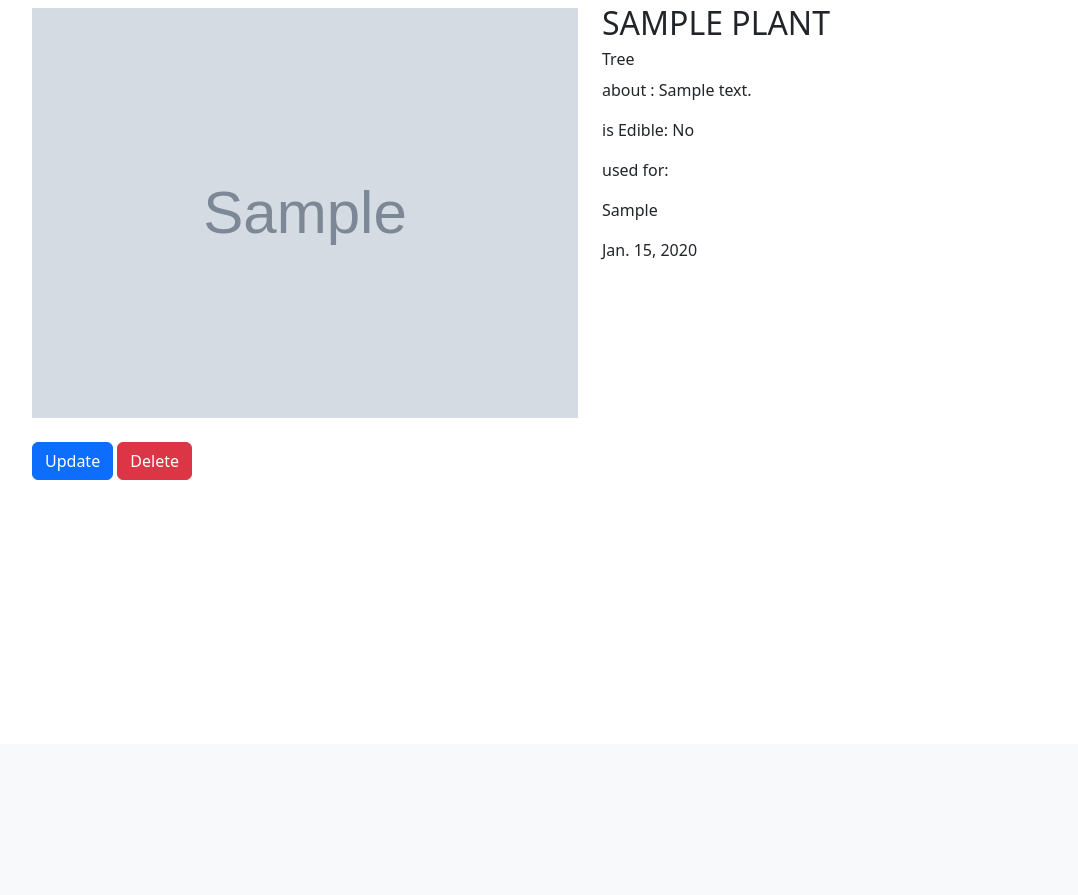
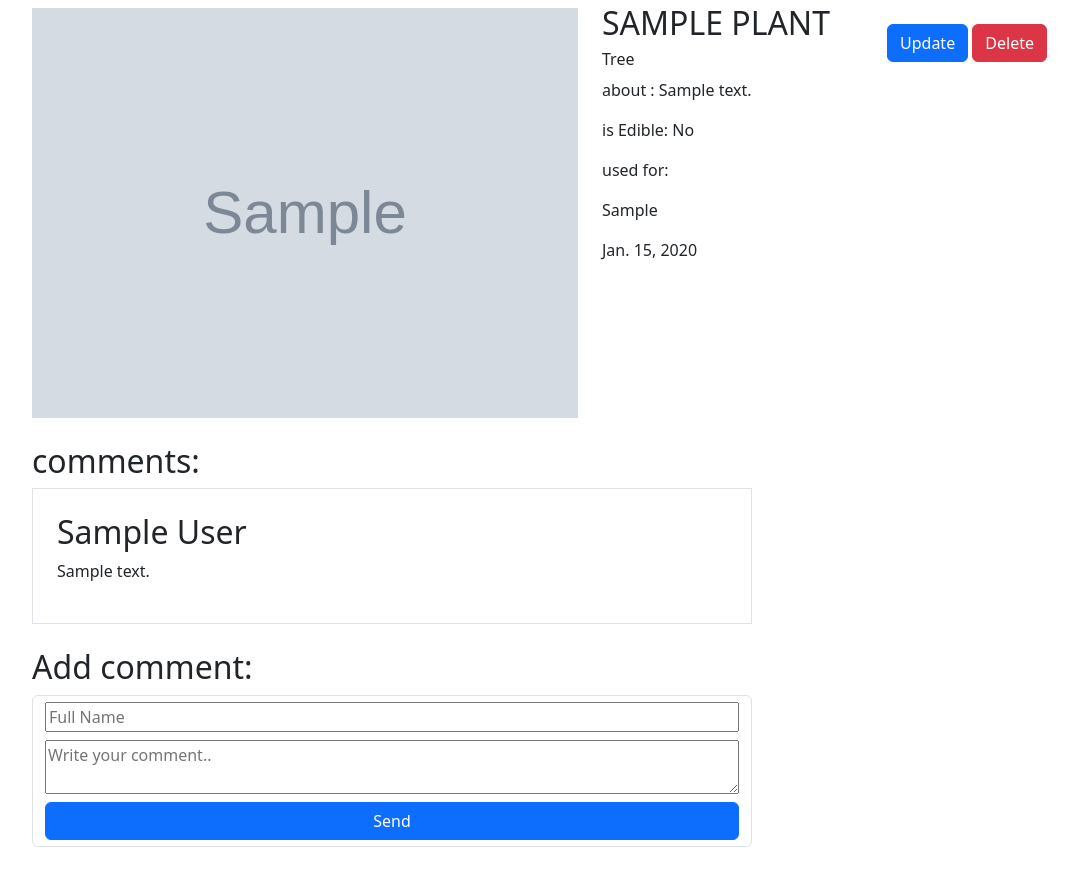
Before and after one commit to T-Python-Feb-24/LAB-ORM-2-PLANTEER, a Django app: page /plants/1/detail/ in a window 1280 px wide. Shown: the part 56-951 px from the top of the page, without its empty margins (50-1128 px from the left). Before the commit the page ends 536 px from the top, so only its background shows below. Run offline with Django 5.2, Linux system fonts and the light colour scheme; tables that the repository leaves empty hold one stand-in row (values such as "Sample post"); grey boxes marked "Sample" are stand-in pictures.

Commit message:
Added comments section

```diff
--- a/Planteer/main/models.py
+++ b/Planteer/main/models.py
@@ -18,6 +18,15 @@ class Plant(models.Model):
         return self.name
 
 
+class Comment(models.Model):
+    plant = models.ForeignKey(Plant,on_delete = models.CASCADE)
+    full_name = models.CharField(max_length=2000)
+    content = models.TextField()
+    created_at = models.DateField(auto_now_add=True)
+
+    def __str__(self):
+        return self.full_name
+
 # Bonus :
 
 class Contact(models.Model):
--- a/Planteer/main/templates/main/plant_detail.html
+++ b/Planteer/main/templates/main/plant_detail.html
@@ -18,9 +18,33 @@
         <p >{{plant.created_at}}</p>
     </div>
 
-    <div class="mt-4">
+    <div class="col mt-4">
         <a href="{% url "main:update_plant" plant.id %} " class="btn btn-primary">Update</a>
         <a href="{% url "main:delete_plant" plant.id %}" class="btn btn-danger "> Delete</a>
+    </div>
+
+    <div class="row mt-4">
+        <h2>comments:</h2>
+        <div class="col-8 d-flex flex-column gap-4">
+            {% for comment in comments %}
+            <div class="border border-1 p-4" >
+                <h2>{{comment.full_name}}</h2>
+                <p>{{comment.content}}</p>
+            </div>
+           {% endfor %}
+        </div>
+    </div>
+
+    <div class="row mt-4">
+        <h2>Add comment:</h2>
+        <div class="col-8">
+           <form action= {% url "main:plant_comment" plant.id %}  method="POST" class="d-flex flex-column form-control gap-2">
+            {% csrf_token %}
+            <input type="text" name="full_name" placeholder ="Full Name">
+            <textarea name="content" placeholder="Write your comment.."></textarea>
+            <input type="submit" value="Send" class="btn btn-primary" >
+            </form>
+        </div>
     </div>
 
 </div>
--- a/Planteer/main/urls.py
+++ b/Planteer/main/urls.py
@@ -12,6 +12,7 @@ urlpatterns = [
     path("plants/new/",views.new_plant,name="new_plant"),
     path("plants/<plant_id>/update/",views.update_plant,name="update_plant"),
     path("plants/<plant_id>/delete/",views.delete_plant,name="delete_plant"),
+    path("comments/add/<plant_id>/",views.plant_comment,name="plant_comment"),
     # #Bonus pages :
     # path("contact/"),
     # path("contact/messages/"),
--- a/Planteer/main/views.py
+++ b/Planteer/main/views.py
@@ -1,6 +1,6 @@
 from django.shortcuts import render , redirect
 from django.http import HttpRequest, HttpResponse
-from.models import Plant
+from.models import Plant , Comment
 # Create your views here.
 
 #home page :
@@ -23,11 +23,12 @@ def all_plants(request :HttpRequest):
 def plant_detail(request :HttpRequest , plant_id):
     plant = Plant.objects.get(pk=plant_id)
 
-    return render(request,"main/plant_detail.html",{"plant":plant})
+    comments = Comment.objects.filter(plant__id =plant_id)
+
+    return render(request,"main/plant_detail.html",{"plant":plant ,"comments": comments})
 
 
 # Plant Search Page (by name), Bonus -> Add search by category, and is_edible in the Plant Search Page
-
 def search_page(request :HttpRequest):
     plants=[]
 
@@ -84,6 +85,25 @@ def delete_plant(request :HttpRequest,plant_id):
 
     return redirect("home_page.html")
 
+
+
+def plant_comment(request : HttpRequest , plant_id):
+    # you want to save all the attributes values that will be be send from the user , so you will create the instance of the model class so that you can save it
+    if request.method == "POST":
+        #here we access all the attributes inside the Model
+        plant = Plant.objects.get(pk=plant_id)
+        #then we will take the "plant" which is the access for the model ,  and put it inside the "plant" attribute so that we can get its comments
+        comment = Comment(
+            plant = plant,
+            full_name = request.POST["full_name"],
+            content = request.POST["content"]
+            )
+        comment.save()
+
+    return redirect ("main:plant_detail",plant_id)
+
+
+
 # # #  Bonus pages :
 
 # Contact Us page :
```
Also changed, not shown: Planteer/main/migrations/0003_comment.py (added).
